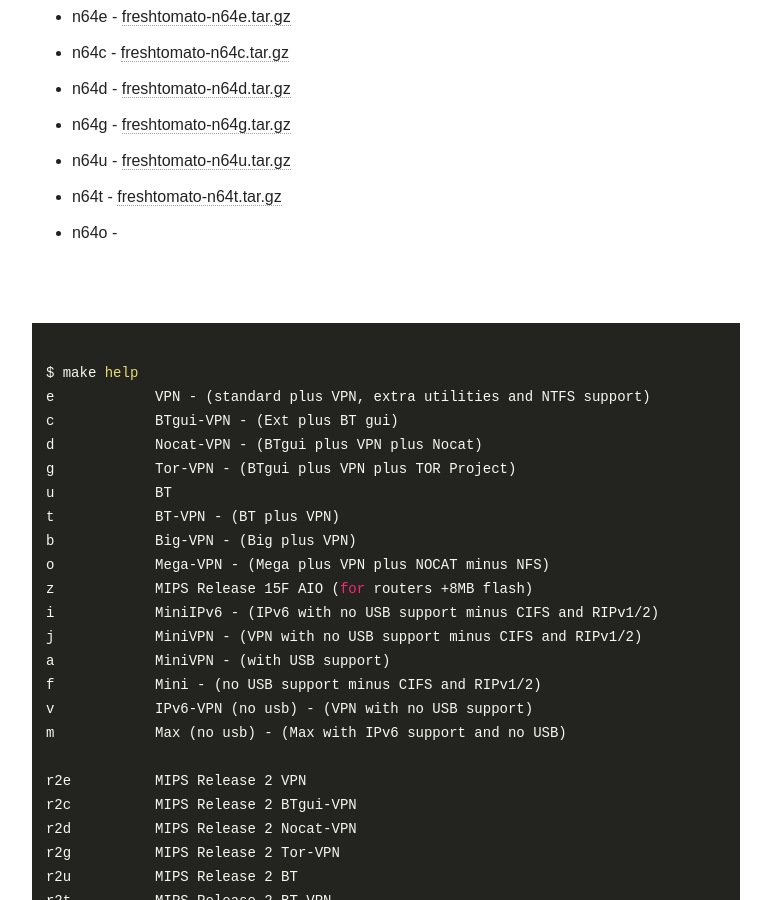
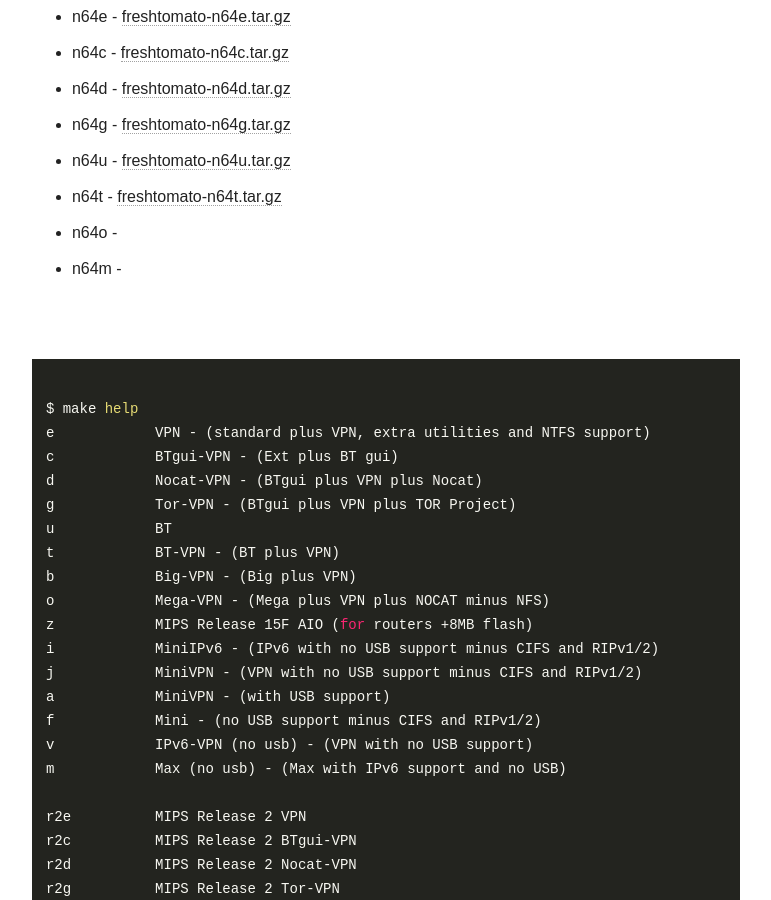
Before and after one commit to oglopss/freshtomato-mips-ci-jekyll, a Jekyll site: the page built from index.html, in a window 1280 px wide and 900 px high, scrolled down 1819 px. Shown: the whole window, without its empty margins (254-1025 px from the left). Built offline with Jekyll 4.4.1, drawn with Linux system fonts in a browser that asks for light colours; nearby versions of some CDN libraries.

Commit message:
Travis build 11 n64m pushed to gh-pages

```diff
--- a/_data/ss.yml
+++ b/_data/ss.yml
@@ -40,3 +40,4 @@
   - 0038 n64u freshtomato-n64u.tar.gz
   - 0041 n64o
   - 0039 n64t freshtomato-n64t.tar.gz
+  - 0043 n64m
```
